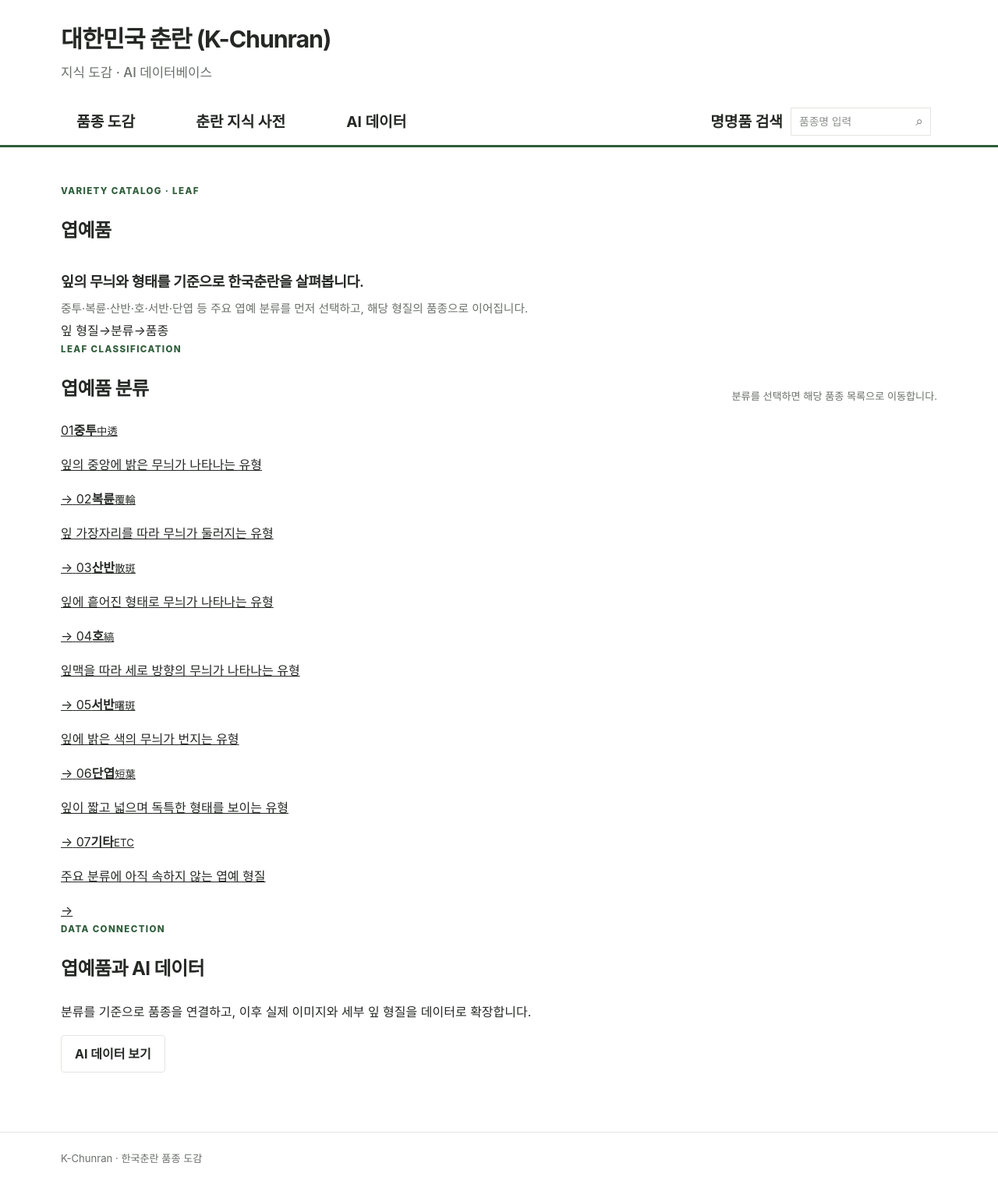
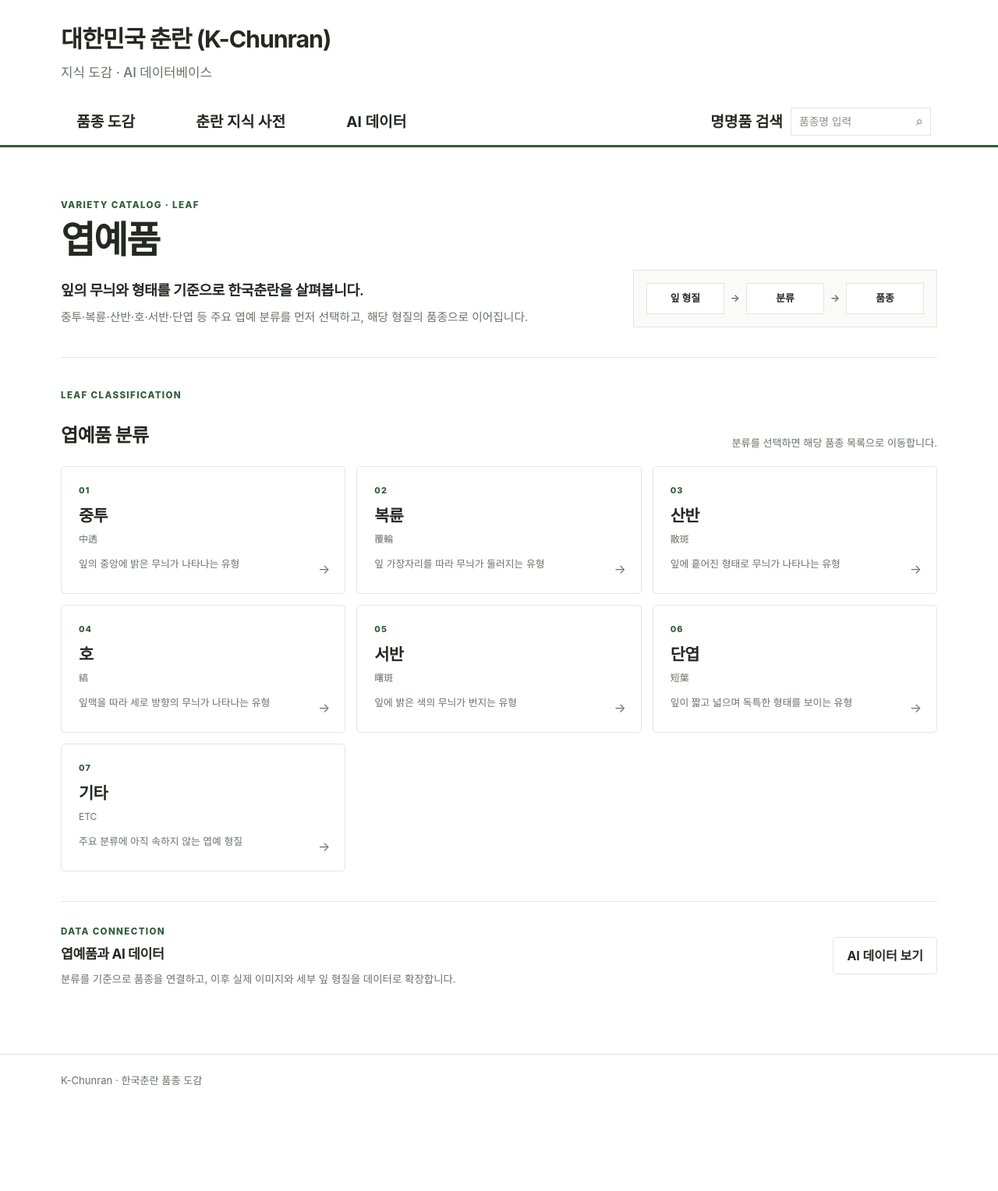
Before and after one commit to parasolra5-pixel/K-chunran, a Jekyll site: the page built from varieties/leaf.md, in a window 1280 px wide. Shown: the whole page at 78% size. Built offline with Jekyll 4.4.1, drawn with Linux system fonts in a browser that asks for light colours; after the commit the page ends 1428 px from its top, so only the background shows below that.

Commit message:
style: add leaf classification layout

```diff
--- a/assets/css/k-chunran.css
+++ b/assets/css/k-chunran.css
@@ -1205,3 +1205,33 @@ a { color: inherit; }
     gap: 16px;
   }
 }
+
+
+/* Leaf variety classification page */
+.kc-leaf-hero {
+  display: grid;
+  grid-template-columns: minmax(0, 1fr) minmax(280px, 390px);
+  gap: 38px;
+  align-items: end;
+  padding: 18px 0 38px;
+  border-bottom: 1px solid var(--kc-border);
+}
+.kc-leaf-hero h1 { margin: 0; font-size: clamp(2rem, 4vw, 3rem); line-height: 1.15; letter-spacing: -0.045em; }
+.kc-leaf-flow { display: grid; grid-template-columns: 1fr auto 1fr auto 1fr; align-items: center; gap: 8px; padding: 16px; border: 1px solid var(--kc-border); background: #fafbf9; font-size: .8rem; font-weight: 700; text-align: center; }
+.kc-leaf-flow span { padding: 8px 6px; background: #fff; border: 1px solid var(--kc-border); }
+.kc-leaf-flow i { color: var(--kc-muted); font-style: normal; }
+.kc-leaf-section { padding: 38px 0 0; }
+.kc-leaf-grid { display: grid; grid-template-columns: repeat(3, minmax(0, 1fr)); gap: 14px; }
+.kc-leaf-class { position: relative; min-height: 164px; display: flex; flex-direction: column; padding: 21px 22px; border: 1px solid var(--kc-border); background: #fff; color: var(--kc-text); text-decoration: none; border-radius: 5px; transition: background .12s ease, border-color .12s ease, transform .12s ease, box-shadow .12s ease; }
+.kc-leaf-class:hover, .kc-leaf-class:focus-visible { background: var(--kc-hover); border-color: #cfd5ce; transform: translateY(-2px); box-shadow: 0 4px 14px rgba(37,40,37,.06); }
+.kc-leaf-number { color: var(--kc-green); font-size: .68rem; font-weight: 800; letter-spacing: .1em; }
+.kc-leaf-class strong { margin-top: 5px; font-size: 1.3rem; letter-spacing: -.03em; }
+.kc-leaf-class > small { margin-top: 1px; color: var(--kc-muted); font-size: .75rem; }
+.kc-leaf-class p { max-width: 90%; margin: 12px 0 0; color: var(--kc-muted); font-size: .8rem; line-height: 1.55; }
+.kc-leaf-arrow { position: absolute; right: 19px; bottom: 17px; color: var(--kc-muted); font-size: 1rem; }
+.kc-leaf-class-wide { grid-column: span 1; }
+.kc-leaf-data { display: flex; align-items: center; justify-content: space-between; gap: 28px; margin-top: 38px; padding: 28px 0 8px; border-top: 1px solid var(--kc-border); }
+.kc-leaf-data h2 { margin: 0 0 6px; font-size: 1.08rem; }
+.kc-leaf-data p:last-child { max-width: 680px; margin: 0; color: var(--kc-muted); font-size: .84rem; }
+@media (max-width: 900px) { .kc-leaf-grid { grid-template-columns: repeat(2, minmax(0,1fr)); } }
+@media (max-width: 760px) { .kc-leaf-hero { grid-template-columns: 1fr; gap: 20px; padding-top: 6px; } .kc-leaf-grid { grid-template-columns: 1fr; } .kc-leaf-data { align-items: flex-start; flex-direction: column; gap: 16px; } }
```
